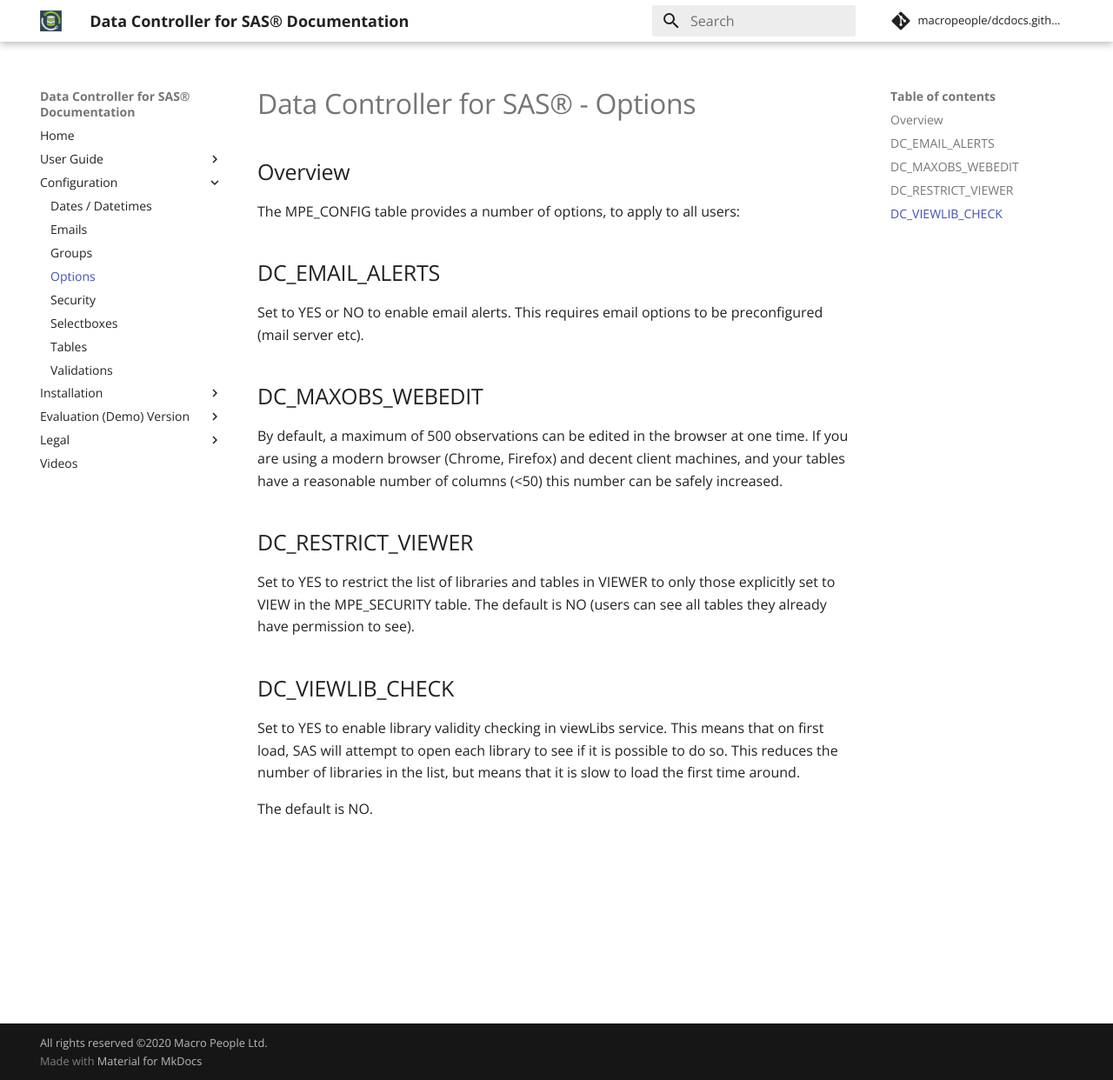
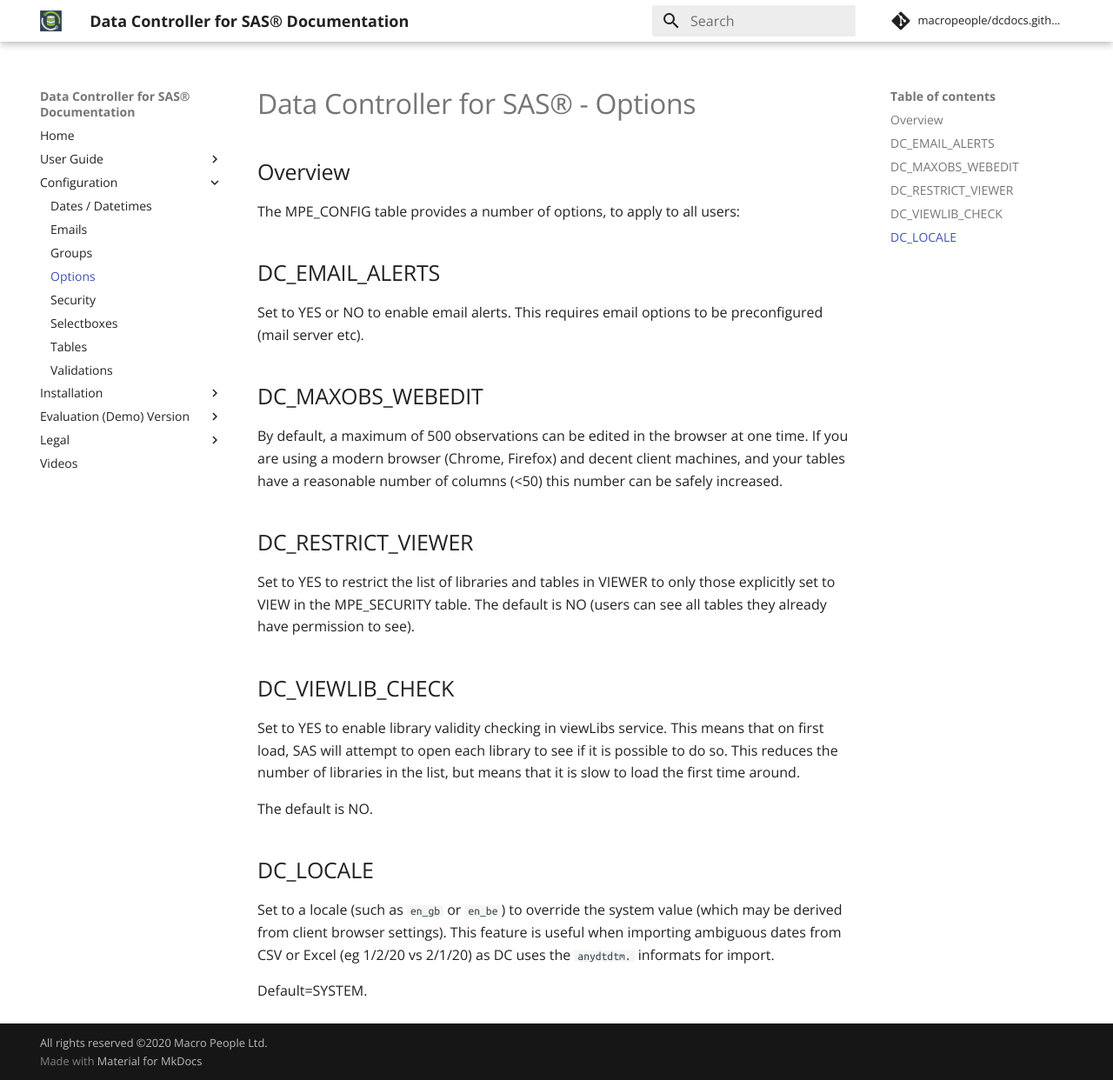
Before and after one commit to datacontroller/docs.datacontroller.io, an MkDocs documentation site: the page built from docs/dcc-options.md, in a window 1280 px wide and 1242 px high. Shown: the whole window at 87% size. Built offline with MkDocs 1.6.1 and Material for MkDocs 9.7.7, drawn with Linux system fonts in a browser that asks for light colours; comment, search, counter and statistics services are not loaded.

Commit message:
another commit

```diff
--- a/docs/dcc-options.md
+++ b/docs/dcc-options.md
@@ -16,3 +16,9 @@
 Set to YES to enable library validity checking in viewLibs service. This means that on first load, SAS will attempt to open each library to see if it is possible to do so.  This reduces the number of libraries in the list, but means that it is slow to load the first time around.
 
 The default is NO.
+
+## DC_LOCALE
+Set to a locale (such as `en_gb` or `en_be`) to override the system value (which may be derived from client browser settings).
+This feature is useful when importing ambiguous dates from CSV or Excel (eg 1/2/20 vs 2/1/20) as DC uses the `anydtdtm.` informats for import.
+
+Default=SYSTEM.
```
